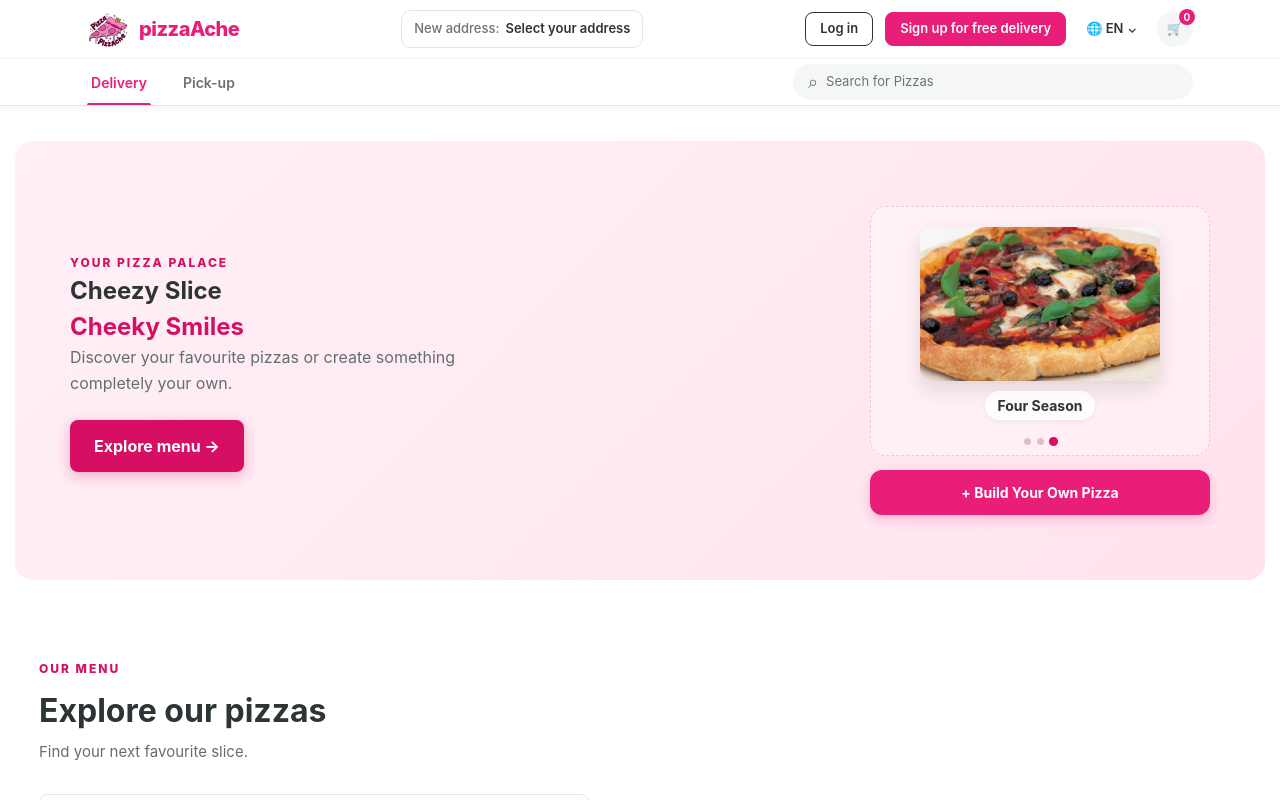
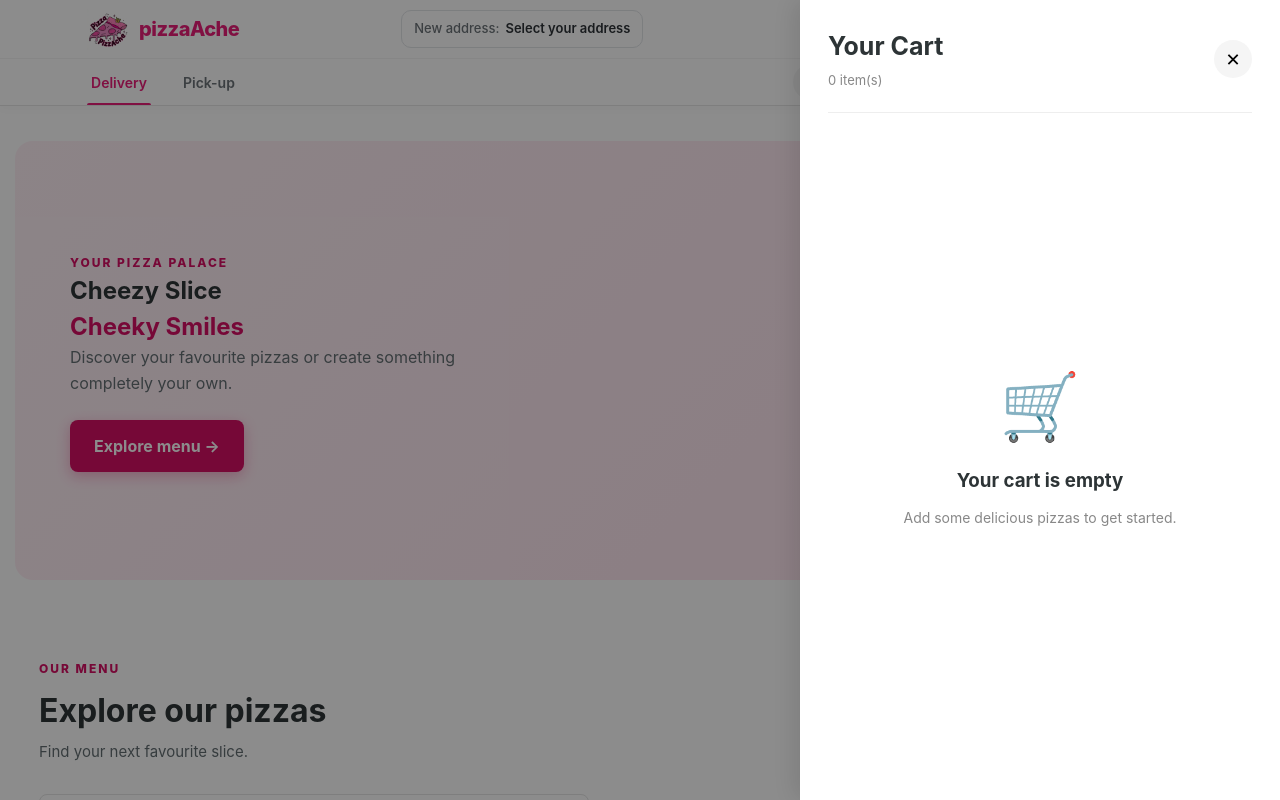
Before and after one commit to Arnob-Arafat/OIBSIP, a React (Vite) app in the folder WebDev-L3-PizzaDelivery/pizza-platform/client/: page / in a window 1280 px wide. Both pictures are taken after a click on the button "Shopping cart". Shown: the top 800 px of the page. Built offline with nearby package versions, Linux system fonts and the light colour scheme.

Commit message:
build cart

```diff
--- a/WebDev-L3-PizzaDelivery/pizza-platform/client/src/App.jsx
+++ b/WebDev-L3-PizzaDelivery/pizza-platform/client/src/App.jsx
@@ -3,6 +3,7 @@ import Navbar from "./components/Navbar";
 import PizzaCard from "./components/PizzaCard";
 import pizzas from "./data/pizza.js";
 import CustomPizzaBuilder from "./components/CustomPizzaBuilder";
+import Cart from "./components/Cart";
 import "./App.css";
 
 function App() {
@@ -13,6 +14,7 @@ function App() {
   const [currentSlide, setCurrentSlide] = useState(0);
 
   const categories = ["All", "Classic", "Vegetarian", "Special"];
+  const [showCart, setShowCart] = useState(false);
 
   // Auto-advance hero carousel every 4 seconds
   useEffect(() => {
@@ -37,9 +39,76 @@ function App() {
     });
   }, [search, category]);
 
+
+  // Add a predefined pizza
+function addRegularPizza(pizza) {
+  const cartItem = {
+    cartItemId: `${pizza.id}-${Date.now()}`,
+    type: "regular",
+    name: pizza.name,
+    unitPrice: Number(pizza.price),
+    quantity: 1,
+  };
+
+  setCartItems((previous) => [...previous, cartItem]);
+
+  setShowCart(true); // Automatically open cart
+}
+
+// Add a custom pizza
+function addCustomPizza(pizza) {
+  const cartItem = {
+    cartItemId: pizza.id,
+    type: "custom",
+    name: pizza.name,
+    base: pizza.base,
+    sauce: pizza.sauce,
+    cheese: pizza.cheese,
+    vegetables: pizza.vegetables,
+    unitPrice: pizza.unitPrice,
+    quantity: pizza.quantity,
+  };
+
+  setCartItems((previous) => [...previous, cartItem]);
+  setShowBuilder(false);
+  setShowCart(true);
+}
+
+// Update quantity
+function updateCartQuantity(cartItemId, newQuantity) {
+  if (newQuantity <= 0) {
+    removeCartItem(cartItemId);
+    return;
+  }
+
+  setCartItems((previous) =>
+    previous.map((item) =>
+      item.cartItemId === cartItemId
+        ? { ...item, quantity: newQuantity }
+        : item
+    )
+  );
+}
+
+// Remove an item
+function removeCartItem(cartItemId) {
+  setCartItems((previous) =>
+    previous.filter((item) => item.cartItemId !== cartItemId)
+  );
+}
+
+// Total number of pizzas in cart
+const cartCount = cartItems.reduce(
+  (total, item) => total + item.quantity,
+  0
+);
+
   return (
     <div className="app-container">
-      <Navbar cartCount={cartItems.length} />
+      <Navbar
+        cartCount={cartCount}
+        onCartClick={() => setShowCart(true)}
+      />
 
       <main>
         {/* Hero Section */}
@@ -106,9 +175,7 @@ function App() {
         {showBuilder && (
           <CustomPizzaBuilder
             onClose={() => setShowBuilder(false)}
-            onAddToCart={(pizza) => {
-              setCartItems((previous) => [...previous, pizza]);
-            }}
+            onAddToCart={addCustomPizza}
           />
         )}
         {/* Menu Section */}
@@ -167,6 +234,7 @@ function App() {
                 <PizzaCard
                   key={pizza.id}
                   pizza={pizza}
+                  onAddToCart={addRegularPizza}
                 />
               ))
             ) : (
@@ -184,6 +252,14 @@ function App() {
 
       </main>
 
+      {showCart && (
+        <Cart
+          items={cartItems}
+          onUpdateQuantity={updateCartQuantity}
+          onRemove={removeCartItem}
+          onClose={() => setShowCart(false)}
+        />
+      )}
       {/* Footer */}
       <footer className="footer" id="contact">
         <div className="footer-content">
--- /dev/null
+++ b/WebDev-L3-PizzaDelivery/pizza-platform/client/src/components/Cart.css
@@ -0,0 +1,188 @@
+
+.cart-overlay {
+  position: fixed;
+  inset: 0;
+  z-index: 1000;
+  background: rgba(0, 0, 0, 0.45);
+  display: flex;
+  justify-content: flex-end;
+}
+
+.cart-panel {
+  width: min(480px, 100%);
+  height: 100%;
+  background: white;
+  display: flex;
+  flex-direction: column;
+  padding: 28px;
+  box-shadow: -5px 0 25px rgba(0, 0, 0, 0.12);
+}
+
+.cart-header {
+  display: flex;
+  justify-content: space-between;
+  align-items: center;
+  padding-bottom: 22px;
+  border-bottom: 1px solid #eee;
+}
+
+.cart-header h2 {
+  font-size: 25px;
+}
+
+.cart-header p {
+  color: #888;
+  font-size: 13px;
+  margin-top: 5px;
+}
+
+.cart-close {
+  border: none;
+  background: #f5f5f5;
+  width: 38px;
+  height: 38px;
+  border-radius: 50%;
+  font-size: 18px;
+  cursor: pointer;
+}
+
+.cart-empty {
+  flex: 1;
+  display: flex;
+  flex-direction: column;
+  justify-content: center;
+  align-items: center;
+  text-align: center;
+  gap: 12px;
+}
+
+.cart-empty span {
+  font-size: 65px;
+}
+
+.cart-empty p {
+  color: #888;
+  font-size: 14px;
+}
+
+.cart-items {
+  flex: 1;
+  overflow-y: auto;
+}
+
+.cart-item {
+  padding: 22px 0;
+  border-bottom: 1px solid #eee;
+  display: flex;
+  justify-content: space-between;
+  gap: 15px;
+}
+
+.cart-item-info {
+  flex: 1;
+  min-width: 0;
+}
+
+.cart-item-info h3 {
+  font-size: 16px;
+  margin-bottom: 7px;
+}
+
+.cart-item-type {
+  display: inline-block;
+  background: #fff0f6;
+  color: #c81463;
+  border-radius: 5px;
+  padding: 4px 7px;
+  font-size: 11px;
+  margin-bottom: 8px;
+}
+
+.cart-item-description {
+  color: #777;
+  font-size: 12px;
+  line-height: 1.5;
+  margin-bottom: 10px;
+  overflow-wrap: anywhere;
+}
+
+.cart-item-info > strong {
+  font-size: 13px;
+}
+
+.cart-item-actions {
+  display: flex;
+  flex-direction: column;
+  align-items: flex-end;
+  justify-content: space-between;
+  gap: 10px;
+}
+
+.cart-quantity {
+  display: flex;
+  align-items: center;
+  gap: 10px;
+}
+
+.cart-quantity button {
+  width: 27px;
+  height: 27px;
+  border: 1px solid #ddd;
+  background: white;
+  border-radius: 50%;
+  cursor: pointer;
+}
+
+.remove-cart-item {
+  background: transparent;
+  border: none;
+  color: #d71960;
+  font-size: 12px;
+  cursor: pointer;
+}
+
+.cart-footer {
+  padding-top: 22px;
+  border-top: 1px solid #eee;
+}
+
+.cart-subtotal {
+  display: flex;
+  justify-content: space-between;
+  margin-bottom: 20px;
+  font-size: 17px;
+}
+
+.cart-subtotal strong {
+  color: #e91e78;
+  font-size: 22px;
+}
+
+.checkout-btn {
+  width: 100%;
+  padding: 15px;
+  border: none;
+  border-radius: 9px;
+  background: #e91e78;
+  color: white;
+  font-weight: 700;
+  cursor: not-allowed;
+  opacity: 0.65;
+}
+
+.cart-footer > p {
+  margin-top: 12px;
+  color: #888;
+  font-size: 11px;
+  text-align: center;
+}
+
+@media (max-width: 480px) {
+  .cart-panel {
+    padding: 20px;
+  }
+
+  .cart-item {
+    gap: 8px;
+  }
+}
--- /dev/null
+++ b/WebDev-L3-PizzaDelivery/pizza-platform/client/src/components/Cart.jsx
@@ -0,0 +1,134 @@
+
+import "./Cart.css";
+
+function Cart({ items, onUpdateQuantity, onRemove, onClose }) {
+  const subtotal = items.reduce(
+    (total, item) => total + item.unitPrice * item.quantity,
+    0
+  );
+
+  const totalItems = items.reduce(
+    (total, item) => total + item.quantity,
+    0
+  );
+
+  return (
+    <div className="cart-overlay">
+      <section className="cart-panel">
+        <div className="cart-header">
+          <div>
+            <h2>Your Cart</h2>
+            <p>{totalItems} item(s)</p>
+          </div>
+
+          <button
+            type="button"
+            className="cart-close"
+            onClick={onClose}
+          >
+            ✕
+          </button>
+        </div>
+
+        {items.length === 0 ? (
+          <div className="cart-empty">
+            <span>🛒</span>
+            <h3>Your cart is empty</h3>
+            <p>Add some delicious pizzas to get started.</p>
+          </div>
+        ) : (
+          <>
+            <div className="cart-items">
+              {items.map((item) => (
+                <article className="cart-item" key={item.cartItemId}>
+                  <div className="cart-item-info">
+                    <h3>{item.name}</h3>
+
+                    <span className="cart-item-type">
+                      {item.type === "custom"
+                        ? "Custom pizza"
+                        : "Menu pizza"}
+                    </span>
+
+                    {item.type === "custom" && (
+                      <p className="cart-item-description">
+                        {item.base.name} · {item.sauce.name} ·{" "}
+                        {item.cheese.name}
+                        {item.vegetables.length > 0 &&
+                          ` · ${item.vegetables.map(v => v.name).join(", ")}`}
+                      </p>
+                    )}
+
+                    <strong>৳{item.unitPrice} each</strong>
+                  </div>
+
+                  <div className="cart-item-actions">
+                    <div className="cart-quantity">
+                      <button
+                        type="button"
+                        onClick={() =>
+                          onUpdateQuantity(
+                            item.cartItemId,
+                            item.quantity - 1
+                          )
+                        }
+                      >
+                        −
+                      </button>
+
+                      <span>{item.quantity}</span>
+
+                      <button
+                        type="button"
+                        onClick={() =>
+                          onUpdateQuantity(
+                            item.cartItemId,
+                            item.quantity + 1
+                          )
+                        }
+                      >
+                        +
+                      </button>
+                    </div>
+
+                    <strong>
+                      ৳{item.unitPrice * item.quantity}
+                    </strong>
+
+                    <button
+                      type="button"
+                      className="remove-cart-item"
+                      onClick={() => onRemove(item.cartItemId)}
+                    >
+                      Remove
+                    </button>
+                  </div>
+                </article>
+              ))}
+            </div>
+
+            <div className="cart-footer">
+              <div className="cart-subtotal">
+                <span>Subtotal</span>
+                <strong>৳{subtotal}</strong>
+              </div>
+
+              <button
+                type="button"
+                className="checkout-btn"
+                disabled
+                title="Checkout will be implemented in a later step"
+              >
+                Checkout — Coming soon
+              </button>
+
+              <p>Delivery charges and taxes will be calculated at checkout.</p>
+            </div>
+          </>
+        )}
+      </section>
+    </div>
+  );
+}
+
+export default Cart;
--- a/WebDev-L3-PizzaDelivery/pizza-platform/client/src/components/Navbar.jsx
+++ b/WebDev-L3-PizzaDelivery/pizza-platform/client/src/components/Navbar.jsx
@@ -1,7 +1,7 @@
 import { useState } from "react";
 import "./Navbar.css";
 
-function Navbar({ cartCount = 0 }) {
+function Navbar({ cartCount = 0, onCartClick }) {
   const [activeTab, setActiveTab] = useState("delivery");
 
   const navItems = [
@@ -48,9 +48,10 @@ function Navbar({ cartCount = 0 }) {
             type="button"
             className="cart-btn"
             aria-label="Shopping cart"
+            onClick={onCartClick}
           >
             🛒
-            <span className="cart-badge">0</span>
+            <span className="cart-badge">{cartCount}</span>
           </button>
         </div>
       </div>
--- a/WebDev-L3-PizzaDelivery/pizza-platform/client/src/components/PizzaCard.jsx
+++ b/WebDev-L3-PizzaDelivery/pizza-platform/client/src/components/PizzaCard.jsx
@@ -1,4 +1,4 @@
-function PizzaCard({ pizza }) {
+function PizzaCard({ pizza, onAddToCart }) {
   return (
     <article className="pizza-card">
       <div className="pizza-image">
@@ -22,6 +22,14 @@ function PizzaCard({ pizza }) {
             <span>Starting from</span>
             <strong>৳{pizza.price}</strong>
           </div>
+
+          <button
+            type="button"
+            className="customize-btn"
+            onClick={() => onAddToCart(pizza)}
+          >
+            Add to Cart
+          </button>
         </div>
       </div>
     </article>
```
